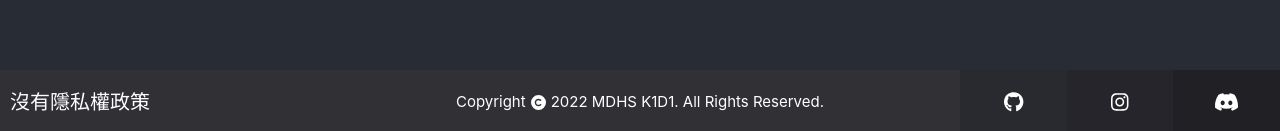
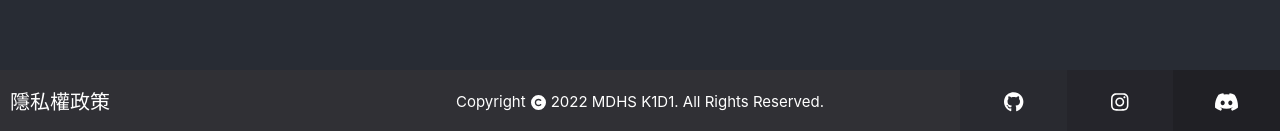
Before and after one commit to HACO8888/MDHS-KD1-WEB, a React (Create React App) app: page / in a window 1280 px wide. Shown: the part 666-797 px from the top of the page. Built offline with nearby package versions, Linux system fonts and the light colour scheme.

Commit message:
Update index.js

```diff
--- a/src/components/Footer/index.js
+++ b/src/components/Footer/index.js
@@ -9,7 +9,7 @@ function Footer() {
         <footer className="footer">
             <div className="footer-container">
                 <div className="item1">
-                    沒有隱私權政策
+                    隱私權政策
                 </div>
 
                 <div className="item2">
```
